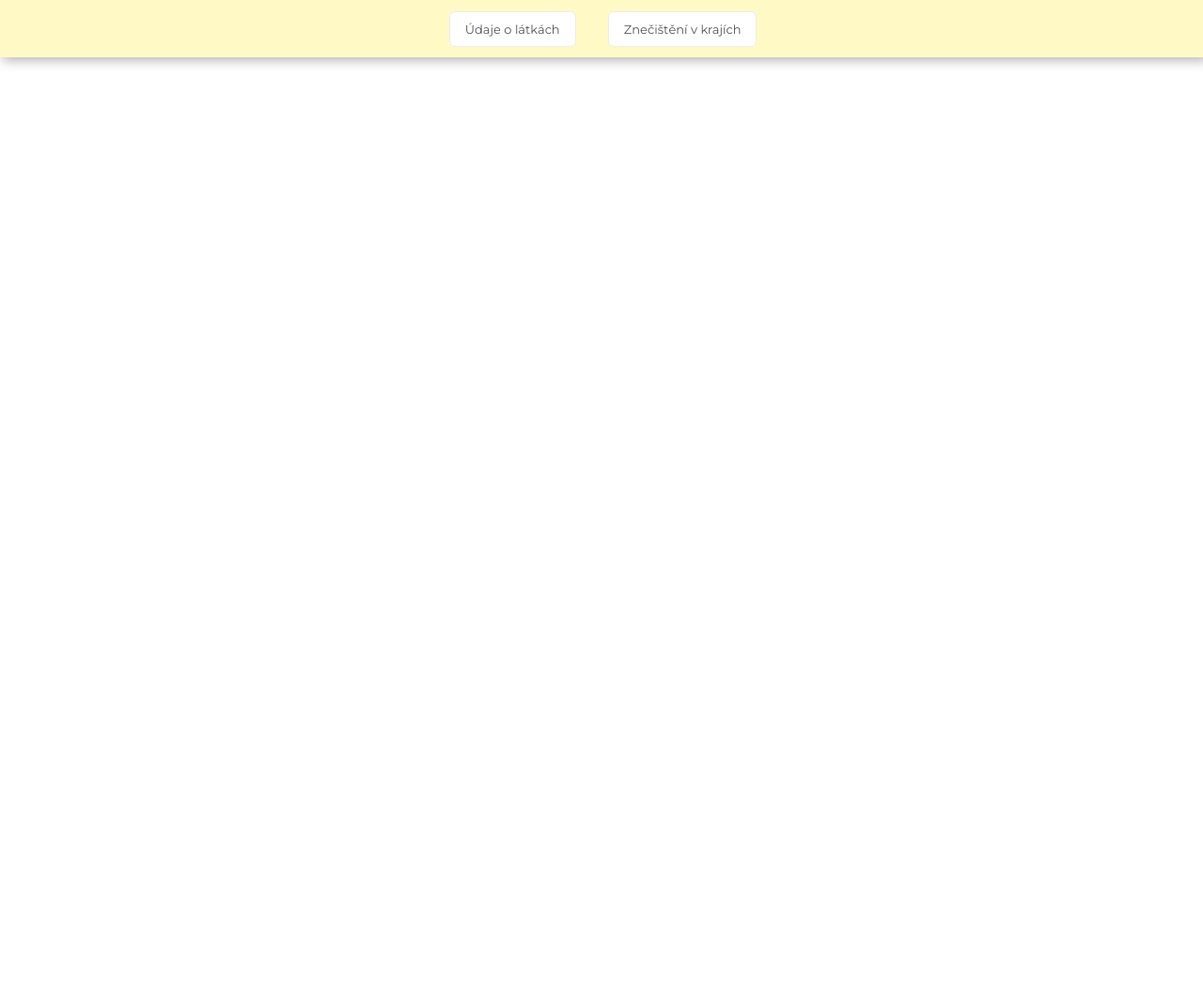
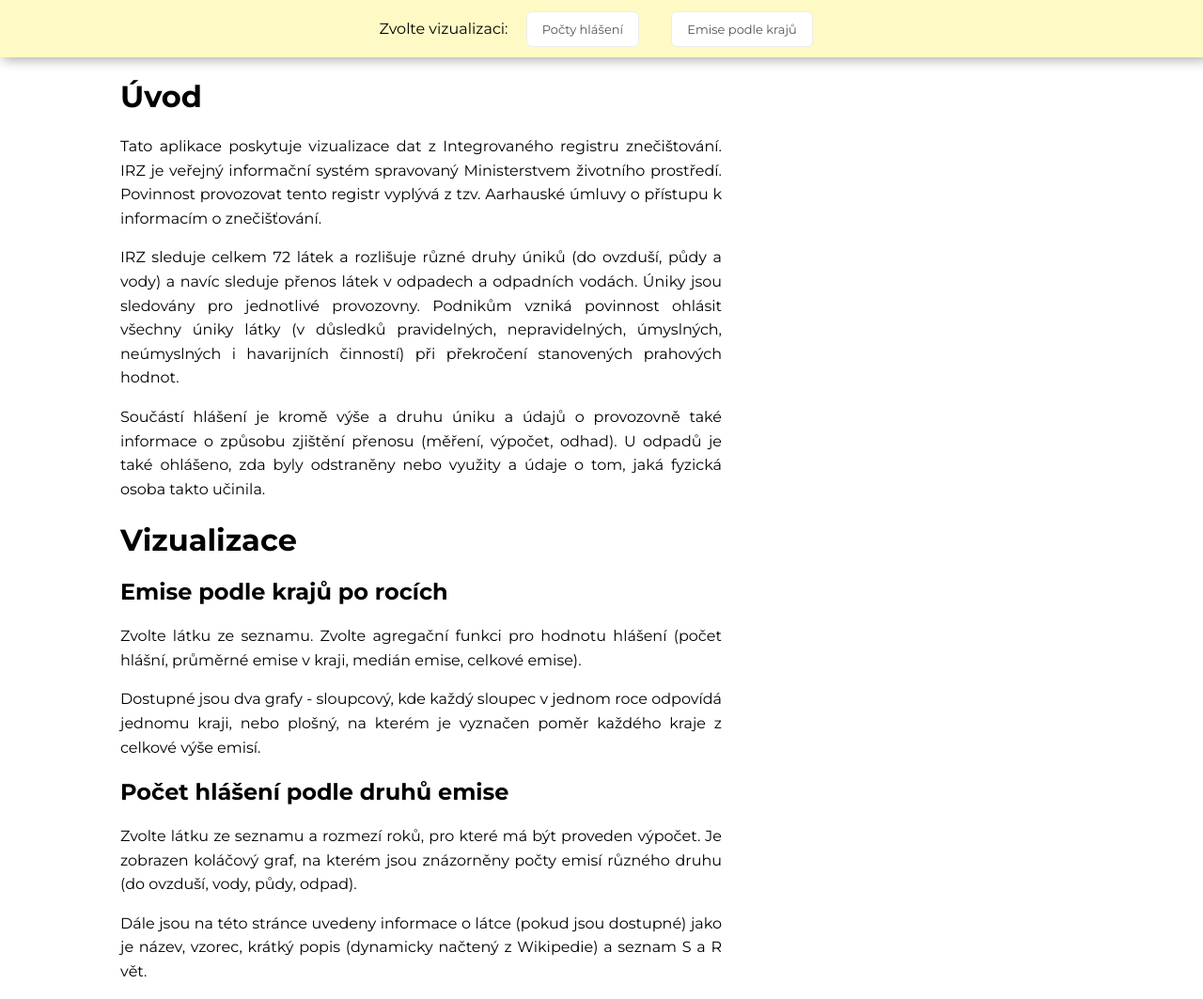
Before and after one commit to Luminaar/pollution-charts, a Flask app: page / in a window 1280 px wide. Shown: the top 1063 px of the page at 94% size. Before the commit the page ends 70 px from the top, so only its background shows below. Run offline with Flask 2, Linux system fonts and the light colour scheme; parts of the project's set-up code (start-up, migrations or seed data) failed here and were passed over; some libraries are stand-ins or nearby versions.

Commit message:
Update index page

```diff
--- a/app/templates/index.html
+++ b/app/templates/index.html
@@ -6,12 +6,69 @@
 
 {% block header %}
 <div id="index-header">
+  Zvolte vizualizaci:
   <span class="header-link">
-    <a href="/chemicals">Údaje o látkách</a>
+    <a href="/chemicals">Počty hlášení</a>
   </span>
 
   <span class="header-link">
-    <a href="/regions">Znečištění v krajích</a>
+    <a href="/regions">Emise podle krajů</a>
   </span>
 </div>
 {% endblock %}
+
+
+{% block body %}
+<div style="width: 50vw; margin-left: 10vw">
+  <h1>Úvod</h1>
+  <p>
+    Tato aplikace poskytuje vizualizace dat z Integrovaného registru
+    znečištování. IRZ je veřejný informační systém spravovaný Ministerstvem
+    životního prostředí. Povinnost provozovat tento registr vyplývá z tzv.
+    Aarhauské úmluvy o přístupu k informacím o znečišťování.
+  </p>
+
+  <p>
+    IRZ sleduje celkem 72 látek a rozlišuje různé druhy úniků (do ovzduší, půdy
+    a vody) a navíc sleduje přenos látek v odpadech a odpadních vodách. Úniky
+    jsou sledovány pro jednotlivé provozovny. Podnikům vzniká povinnost ohlásit
+    všechny úniky látky (v důsledků pravidelných, nepravidelných, úmyslných,
+    neúmyslných i havarijních činností) při překročení stanovených prahových
+    hodnot.
+  </p>
+
+  <p>
+    Součástí hlášení je kromě výše a druhu úniku a údajů o provozovně také
+    informace o způsobu zjištění přenosu (měření, výpočet, odhad). U odpadů je
+    také ohlášeno, zda byly odstraněny nebo využity a údaje o tom, jaká fyzická
+    osoba takto učinila.
+  </p>
+
+
+  <h1>Vizualizace</h1>
+  <h2>Emise podle krajů po rocích</h2>
+  <p>
+    Zvolte látku ze seznamu. Zvolte agregační funkci pro hodnotu hlášení (počet
+    hlášní, průměrné emise v kraji, medián emise, celkové emise).
+  </p>
+
+  <p>
+    Dostupné jsou dva grafy - sloupcový, kde každý sloupec v jednom roce
+    odpovídá jednomu kraji, nebo plošný, na kterém je vyznačen poměr každého
+    kraje z celkové výše emisí.
+  </p>
+
+  <h2>Počet hlášení podle druhů emise</h2>
+  <p>
+    Zvolte látku ze seznamu a rozmezí roků, pro které má být proveden výpočet.
+    Je zobrazen koláčový graf, na kterém jsou znázorněny počty emisí různého
+    druhu (do ovzduší, vody, půdy, odpad).
+  </p>
+
+  <p>
+    Dále jsou na této stránce uvedeny informace o látce (pokud jsou dostupné)
+    jako je název, vzorec, krátký popis (dynamicky načtený z Wikipedie) a seznam
+    S a R vět.
+  </p>
+</div>
+{% endblock %}
```
